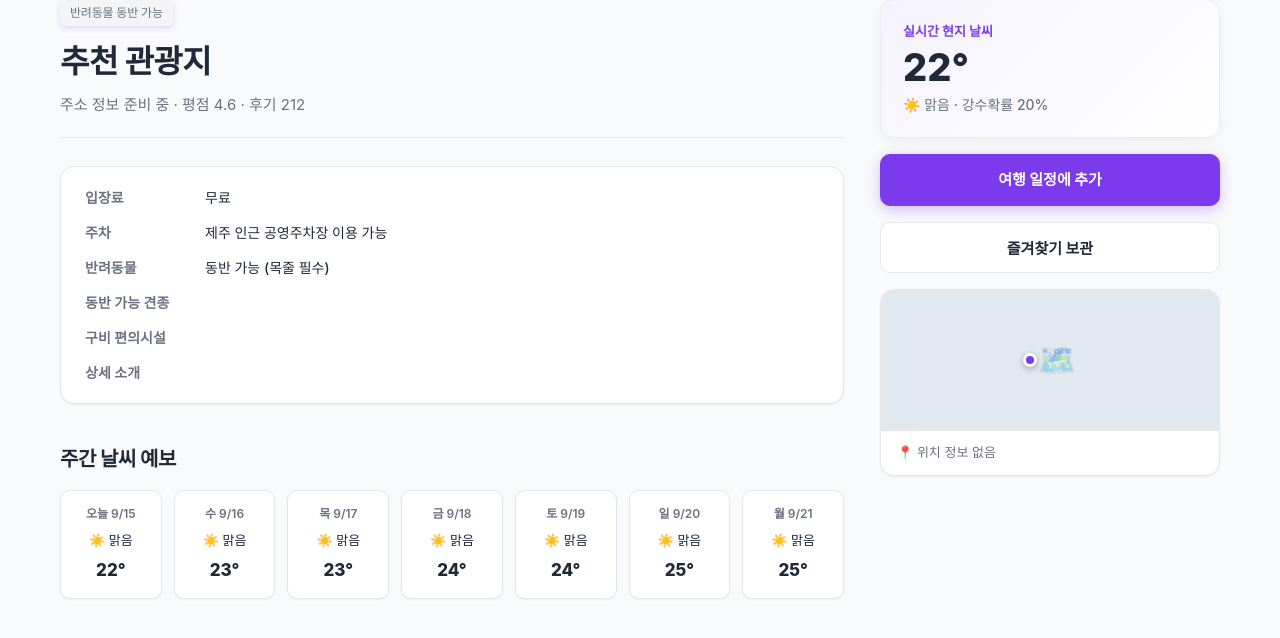
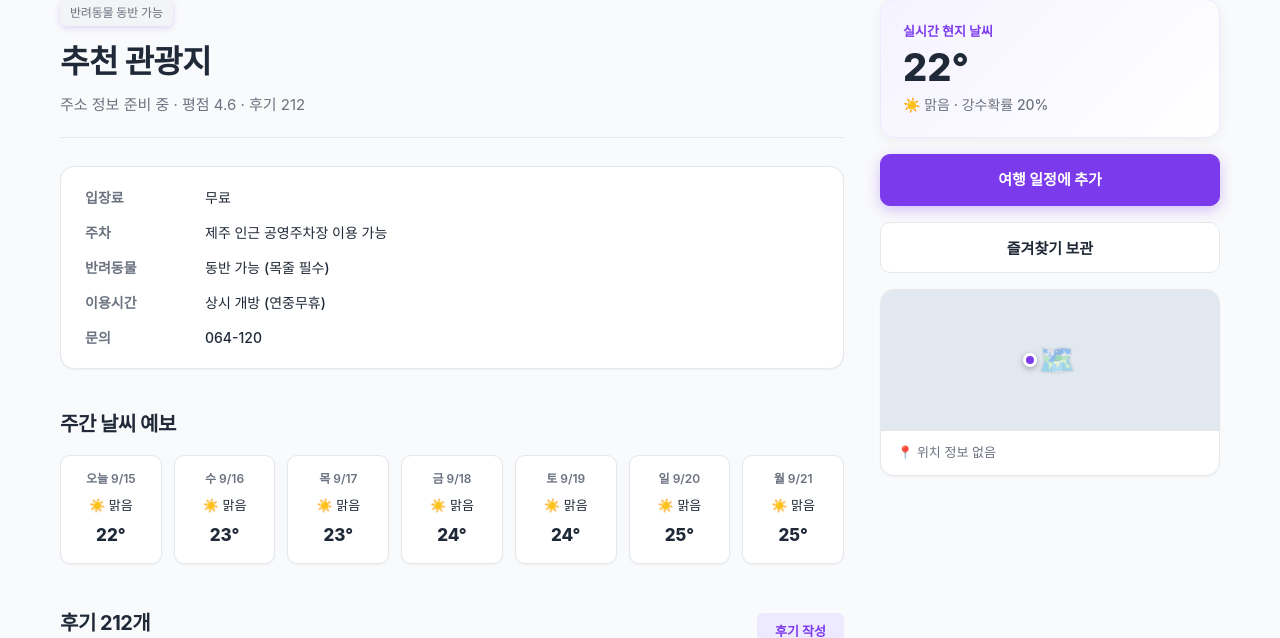
Before and after one commit to SOO-Team2/moa_trip, a Django app: page /detail/ in a window 1280 px wide. Shown: the part 529-1167 px from the top of the page. Run offline with Django 5.2, Linux system fonts and the light colour scheme; data that the repository does not hold is empty; some web fonts are replaced.

Commit message:
feat: detail 페이지 안내 테이블 필드(반려동물, 이용시간, 문의) 매핑 및 HTML 줄바꿈(safe) 처리

```diff
--- a/moa_trip_app/templates/detail.html
+++ b/moa_trip_app/templates/detail.html
@@ -48,27 +48,23 @@
         <div class="info-table">
             <div>
                 <span class="label">입장료</span>
-                <span class="value">{{ detail_info.fee }}</span>
+                <span class="value">{{ detail_info.fee|safe|default:"무료" }}</span>
             </div>
             <div>
                 <span class="label">주차</span>
-                <span class="value">{{ detail_info.parking }}</span>
+                <span class="value">{{ detail_info.parking|safe|default:"주차 정보 없음" }}</span>
             </div>
             <div>
                 <span class="label">반려동물</span>
-                <span class="value">{{ detail_info.pet_rule }}</span>
+                <span class="value">{{ detail_info.pet|safe|default:"반려동물 정보 없음" }}</span>
             </div>
             <div>
-                <span class="label">동반 가능 견종</span>
-                <span class="value">{{ detail_info.pet_size }}</span>
+                <span class="label">이용시간</span>
+                <span class="value">{{ detail_info.use_time|safe|default:"이용 시간 정보 없음" }}</span>
             </div>
             <div>
-                <span class="label">구비 편의시설</span>
-                <span class="value">{{ detail_info.facilities }}</span>
-            </div>
-            <div>
-                <span class="label">상세 소개</span>
-                <span class="value">{{ detail_info.overview|striptags }}</span>
+                <span class="label">문의</span>
+                <span class="value">{{ detail_info.contact|safe|default:"문의처 정보 없음" }}</span>
             </div>
         </div>
 
--- a/moa_trip_app/views.py
+++ b/moa_trip_app/views.py
@@ -307,6 +307,7 @@ def detail(request):
     detail_info = {
         "fee": use_fee,
         "parking": parking_info,
+        "pet": pet_rule,
         "pet_rule": pet_rule,
         "use_time": use_time,
         "contact": contact_tel,
```
